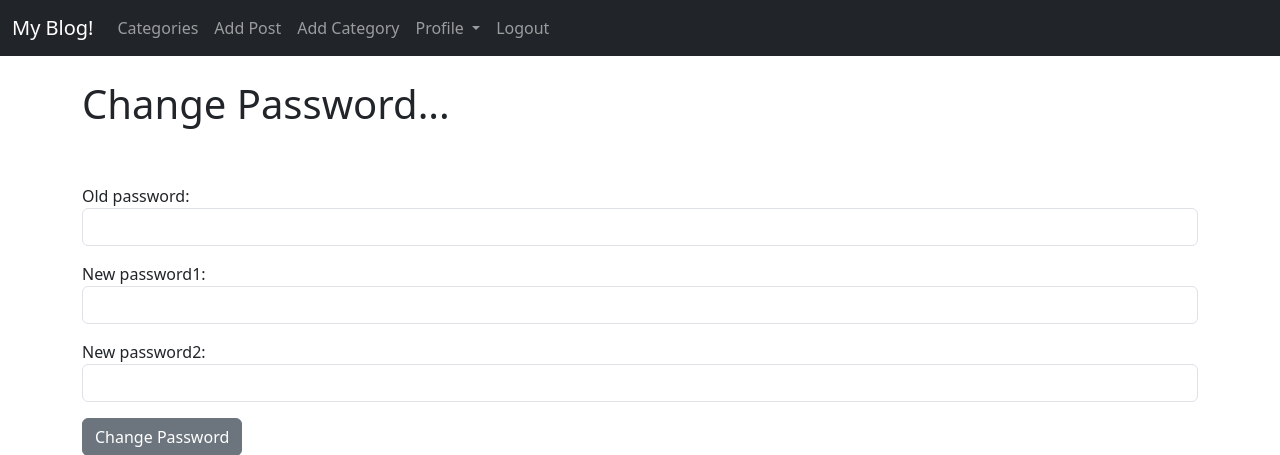
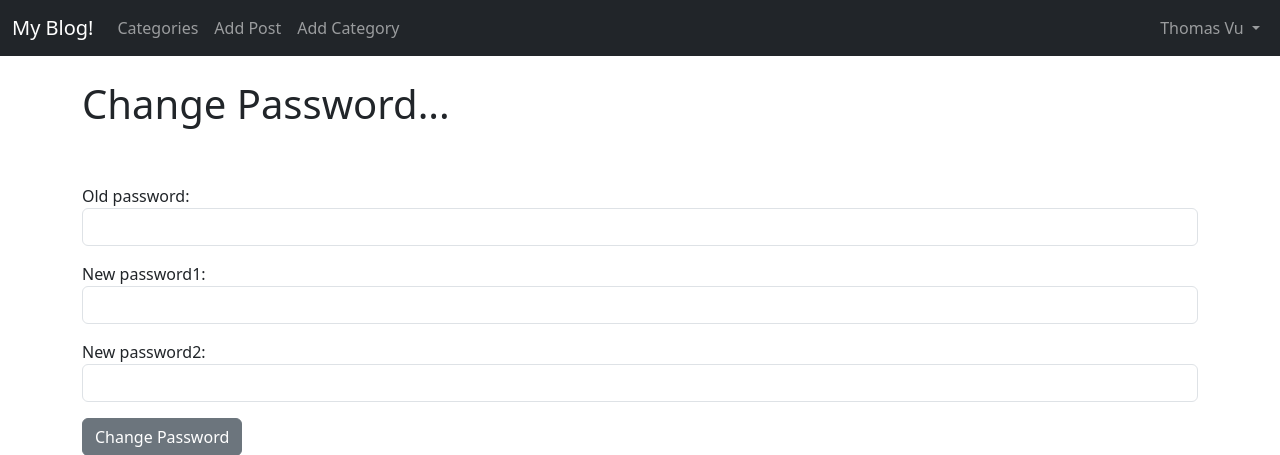
Before and after one commit to ThomasVuu/django-blog, a Django app: page /members/1/password/ in a window 1280 px wide. Shown: the top 455 px of the page. Run offline with Django 4.2, Linux system fonts and the light colour scheme; a user stored in the database is signed in; data comes from the database, SQL or seed files in the repository; both versions use the stored data as it was after the commit; some libraries are stand-ins or nearby versions.

Commit message:
added username to navbar

```diff
--- a/theblog/templates/base.html
+++ b/theblog/templates/base.html
@@ -44,25 +44,6 @@
                   <a class="nav-link" href="{% url 'add_category' %}">Add Category</a>
                 </li>
 
-                <li class="nav-item dropdown">
-                  <a class="nav-link dropdown-toggle" href="#" role="button" data-bs-toggle="dropdown" aria-expanded="false">
-                    Profile
-                  </a>
-                  <ul class="dropdown-menu">
-                    <li><a class="dropdown-item" href="{% url 'edit_profile' %}">Edit Settings</a></li>
-                    {% if user.profile.id %}
-                    <li><a class="dropdown-item" href="{% url 'edit_profile_page' user.profile.id %}">Edit Profile Page</a></li>
-                    <li><a class="dropdown-item" href="{% url 'show_profile_page' user.profile.id %}">Show Profile Page</a></li>
-                    {% else %}
-                    <li><a class="dropdown-item" href="{% url 'create_profile_page' %}">Create Profile Page</a></li>
-                    {% endif %}
-                  </ul>
-                </li>
-
-                <li class="nav-item">
-                  <a class="nav-link" href="{% url 'logout' %}">Logout</a>
-                </li>
-
               {% else %}
 
               <li class="nav-item">
@@ -76,6 +57,25 @@
               {% endif %}
 
             </ul>
+            {% if user.is_authenticated %}
+            <ul class="navbar-nav ml-auto">
+              <li class="nav-item dropdown">
+                <a class="nav-link dropdown-toggle" href="#" role="button" data-bs-toggle="dropdown" aria-expanded="false">
+                  {{ user.first_name }} {{ user.last_name }}
+                </a>
+                <ul class="dropdown-menu dropdown-menu-lg-end">
+                  <li><a class="dropdown-item" href="{% url 'edit_profile' %}">Edit Settings</a></li>
+                  {% if user.profile.id %}
+                  <li><a class="dropdown-item" href="{% url 'edit_profile_page' user.profile.id %}">Edit Profile Page</a></li>
+                  <li><a class="dropdown-item" href="{% url 'show_profile_page' user.profile.id %}">Show Profile Page</a></li>
+                  {% else %}
+                  <li><a class="dropdown-item" href="{% url 'create_profile_page' %}">Create Profile Page</a></li>
+                  {% endif %}
+                  <li><a class="dropdown-item" href="{% url 'logout' %}">Logout</a></li>
+                </ul>
+              </li>
+              </ul>
+              {% endif %}
           </div>
         </div>
       </nav>
```
Also changed, not shown: db.sqlite3.
